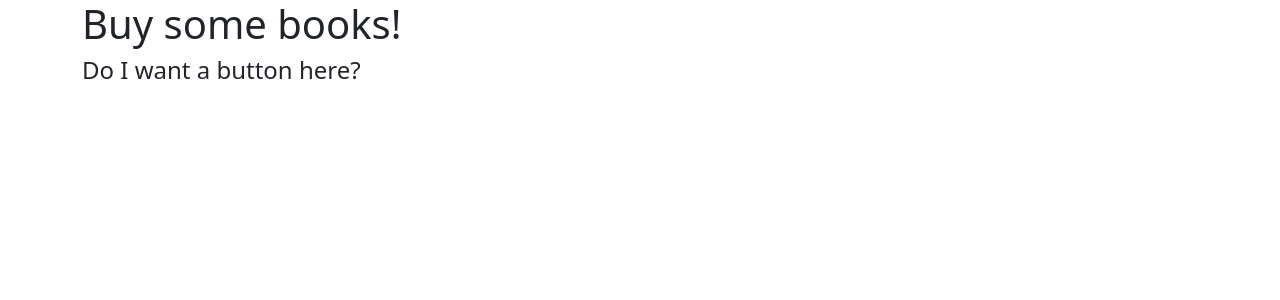
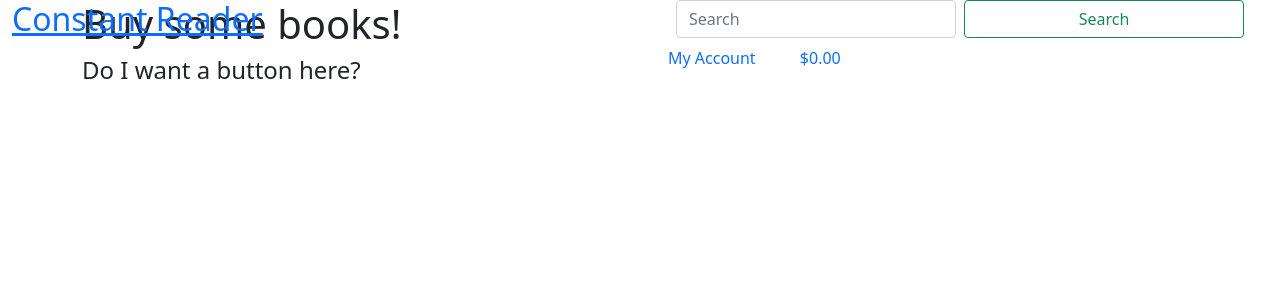
Before and after one commit to hollyford/constant-reader, a Django app: page / in a window 1280 px wide. Shown: the top 300 px of the page. Run offline with Django 3.2, Linux system fonts and the light colour scheme; some libraries are stand-ins or nearby versions.

Commit message:
corrected search form element as this was preventing elements showing on the page

```diff
--- a/templates/base.html
+++ b/templates/base.html
@@ -2,6 +2,7 @@
 
 <!doctype html>
 <html lang="en">
+
 <head>
     {% block meta %}
     <meta http-equiv="X-UA-Compatible" content="ie-edge">
@@ -13,15 +14,20 @@
     {% endblock %}
 
     {% block corecss %}
-        <link href="https://cdn.jsdelivr.net/npm/bootstrap@5.0.0-beta2/dist/css/bootstrap.min.css" rel="stylesheet" integrity="sha384-BmbxuPwQa2lc/FVzBcNJ7UAyJxM6wuqIj61tLrc4wSX0szH/Ev+nYRRuWlolflfl" crossorigin="anonymous">
+    <link href="https://cdn.jsdelivr.net/npm/bootstrap@5.0.0-beta2/dist/css/bootstrap.min.css" rel="stylesheet"
+        integrity="sha384-BmbxuPwQa2lc/FVzBcNJ7UAyJxM6wuqIj61tLrc4wSX0szH/Ev+nYRRuWlolflfl" crossorigin="anonymous">
     {% endblock %}
 
     {% block extra_css %}
     {% endblock %}
 
     {% block corejs %}
-        <script src="https://cdn.jsdelivr.net/npm/@popperjs/core@2.6.0/dist/umd/popper.min.js" integrity="sha384-KsvD1yqQ1/1+IA7gi3P0tyJcT3vR+NdBTt13hSJ2lnve8agRGXTTyNaBYmCR/Nwi" crossorigin="anonymous"></script>
-        <script src="https://cdn.jsdelivr.net/npm/bootstrap@5.0.0-beta2/dist/js/bootstrap.min.js" integrity="sha384-nsg8ua9HAw1y0W1btsyWgBklPnCUAFLuTMS2G72MMONqmOymq585AcH49TLBQObG" crossorigin="anonymous"></script>
+    <script src="https://cdn.jsdelivr.net/npm/@popperjs/core@2.6.0/dist/umd/popper.min.js"
+        integrity="sha384-KsvD1yqQ1/1+IA7gi3P0tyJcT3vR+NdBTt13hSJ2lnve8agRGXTTyNaBYmCR/Nwi"
+        crossorigin="anonymous"></script>
+    <script src="https://cdn.jsdelivr.net/npm/bootstrap@5.0.0-beta2/dist/js/bootstrap.min.js"
+        integrity="sha384-nsg8ua9HAw1y0W1btsyWgBklPnCUAFLuTMS2G72MMONqmOymq585AcH49TLBQObG"
+        crossorigin="anonymous"></script>
     {% endblock %}
 
     {% block extra_js %}
@@ -29,10 +35,65 @@
 
     <title>Constant Reader {% block extra_title %}{% endblock %}</title>
 </head>
+
 <body>
-    <header></header>
+    <header class="container-fluid fixed-top">
+        <div class="row">
+            <div class="col">
+                <a href="{% url 'home' %}">
+                    <h2>Constant Reader</h2>
+                </a>
+            </div>
+            <div class="col">
+                    <div class="container-fluid">
+                        <form class="d-flex" method="GET" action="">
+                            <input class="form-control me-2" type="text" name="q" placeholder="Search" aria-label="Search">
+                            <button class="form-control btn btn-outline-success" type="submit">Search</button>
+                        </form>
+                    </div>
+            <div class="col">
+                <ul class="list-inline list-unstyled text-centre">
+                    <li class="list-inline-item dropdown">
+                        <a class="text-black nav-link" href="#" id="user-options" data-toggle="dropdown" aria-haspopup="true" aria-expanded="false">
+                            <div class="text-center">
+                                <div><i class="fas fa-user fa-lg"></i></div>
+                                <p class="my-0">My Account</p>
+                            </div>
+                        </a>
+                        <div class="dropdown-menu border-0" aria-labelledby="user-options">
+                            {% if request.user.is_authenticated %}
+                                {% if request.user.is_superuser %}
+                                    <a href="" class="dropdown-item">Product Management</a>
+                                {% endif %}
+                                <a href="" class="dropdown-item">My Profile</a>
+                                <a href="{% url 'account_logout' %}" class="dropdown-item">Logout</a>
+                            {% else %}
+                                <a href="{% url 'account_signup' %}" class="dropdown-item">Register</a>
+                                <a href="{% url 'account_login' %}" class="dropdown-item">Login</a>
+                            {% endif %}
+                        </div>
+                    </li>
+                    <li class="list-inline-item">
+                         <a class="{% if grand_total %}text-info font-weight-bold{% else %}text-black{% endif %} nav-link" href="">
+                            <div class="text-center">
+                                <div><i class="fas fa-shopping-bag fa-lg"></i></div>
+                                <p class="my-0">
+                                    {% if grand_total %}
+                                        ${{ grand_total|floatformat:2 }}
+                                    {% else %}
+                                        $0.00
+                                    {% endif %}
+                                </p>
+                            </div>
+                        </a>
+                    </li>
+                </ul>
+            </div>
+        </div>
+
+    </header>
     {% if messages %}
-    <div class="message-containedr"></div>
+        <div class="message-container"></div>
     {% endif %}
 
     {% block page_header %}
@@ -44,4 +105,5 @@
     {% block postloadjs %}
     {% endblock %}
 </body>
+
 </html>
```
Lines whose indentation alone changed are shown as unchanged.
